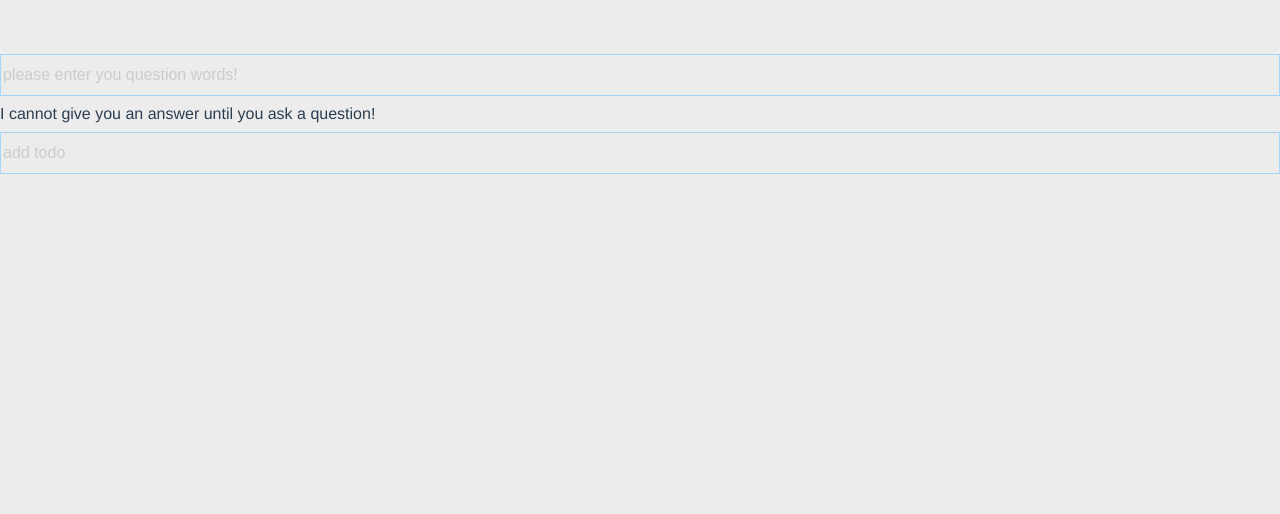
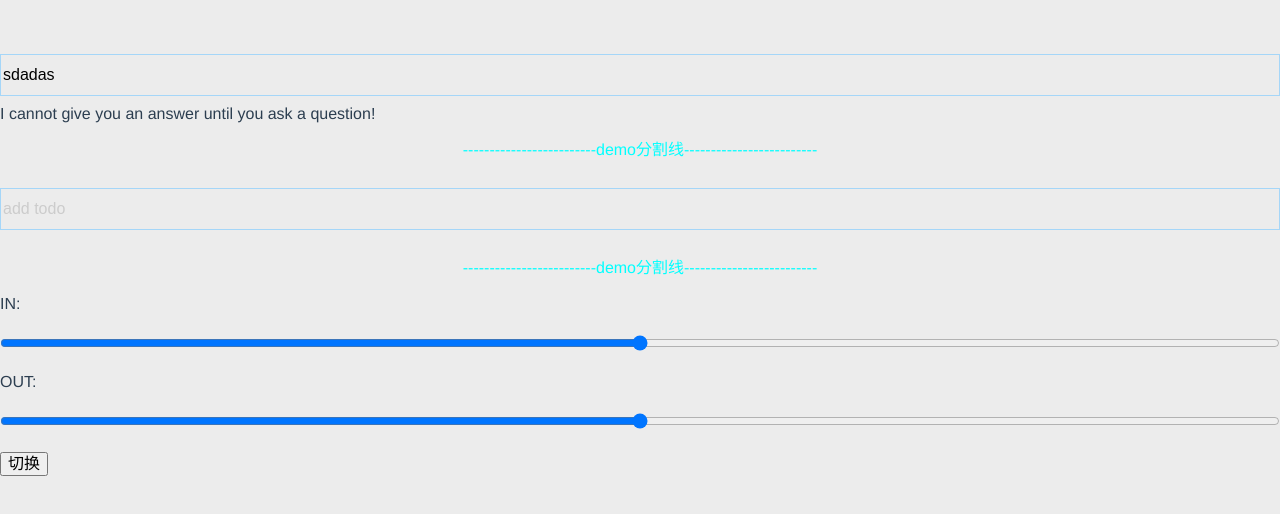
Before and after one commit to Cjavaer/cue-practice, a Vue app: page /demo in a window 1280 px wide. Shown: the top 514 px of the page. Built offline with nearby package versions, Linux system fonts and the light colour scheme.

Commit message:
demo 优化

```diff
--- a/src/components/common/plugin/toast.js
+++ b/src/components/common/plugin/toast.js
@@ -23,9 +23,7 @@ showToast.install = (Vue , options) => {
                 instance.$refs.baseLayer.mount = false;
             }
         })
-        if(instance.$refs.baseLayer.mount){
-            document.body.appendChild(instance.$el);
-        }
+        document.body.appendChild(instance.$el);
         instance.$refs.baseLayer.visiable = true;
         setTimeout(()=>{
             instance.close();
--- a/src/components/common/ui/uiBaseLayer.vue
+++ b/src/components/common/ui/uiBaseLayer.vue
@@ -3,7 +3,6 @@
       name="custom-animation"
       enter-active-class="animated flipInX"
       leave-active-class="animated flipOutX"
-      :duration="2500"
       >
     <div class="ui-base-layer" v-if="visiable">
       <slot></slot>
--- a/src/components/demo/todoItem.vue
+++ b/src/components/demo/todoItem.vue
@@ -3,7 +3,7 @@
     <li class="todolist">
         <i icon="success" @click="todoComplete" v-if="complete"></i>
         <i icon="circle" @click="todoComplete" v-else></i>
-      <span class="todoitem" :class="{completed:complete}">{{todo.item}}</span>
+      <span class="todoitem" :class="{completed:complete}">{{todo.item | upperCaseInput}}</span>
       <i icon="e_radio" v-if="complete"></i>
       <i icon="close" @click="deletTodoItem" v-else></i>
     </li>
@@ -17,6 +17,12 @@ export default {
   data(){
     return {
       complete:false
+    }
+  },
+  filters:{//过滤器
+    upperCaseInput(value){
+      if(!value) return ''
+      return value.toUpperCase();
     }
   },
   computed:{
--- a/src/pages/demo.vue
+++ b/src/pages/demo.vue
@@ -1,7 +1,8 @@
 <template>
   <div class="page-demo">
-    <input type="text" v-model="question" placeholder="please enter you question words!">
+    <input type="text" v-model="question" placeholder="please enter you question words!" v-detect>
     <span class="answer">{{ answer }}</span>
+    <p style="color:#0ff;text-align:center;margin:20px 0;">-------------------------demo分割线-------------------------</p>
     <input type="text" v-model="todoItem" placeholder="add todo" @keyup.enter="addTodo"/>
     <ul>
       <demo-todo-item
@@ -11,6 +12,20 @@
         @todoItemCallback="deleteTodoItem(index)">
       </demo-todo-item>
     </ul>
+    <p style="color:#0ff;text-align:center;margin:20px 0;">-------------------------demo分割线-------------------------</p>
+    <div class="dynamic-fade-demo">
+      IN: <input type="range" v-model="fadeInDuration" min="0" :max="maxFadeDuration">
+      OUT: <input type="range" v-model="fadeOutDuration" min="0" :max="maxFadeDuration">
+      <transition
+        :css="false"
+        @before-enter="beforeEnter"
+        @enter="enter"
+        @leave="leave"
+      >
+        <p v-show="show" v-cloak>demo</p>
+      </transition>
+      <button @click="toggle">切换</button>
+    </div>
   </div>
 </template>
 <script>
@@ -29,15 +44,29 @@ export default {
       nextId:0,
       todoItem:'',
       answer:'I cannot give you an answer until you ask a question!',
-      question:'',
+      question:'sdadas',
       testModel:new GitHubUserModel(),
-      apiUrl:''
+      apiUrl:'',
+      show:true,
+      fadeInDuration:1000,
+      fadeOutDuration:1000,
+      maxFadeDuration:2000
+    }
+  },
+  directives:{
+    detect:{
+      inserted(el){
+      }
     }
   },
   watch:{
     question(newQuestion){
       this.answer = "Waiting for you to stop typing...";
       this.getAnswer();
+    },
+    fadeInDuration(newInDuration){
+    },
+    fadeOutDuration(newOutDuration){
     }
   },
   beforeCreate(){
@@ -55,6 +84,8 @@ export default {
   mounted(){
     // console.log(this.answer,'m');
     // console.log(this.$el,'m');
+    console.log(this);
+    this.show = false;
     this.apiUrl = this.testModel.url;
   },
   updated(){
@@ -98,6 +129,20 @@ export default {
         this.answer =e.name;
       }
 
+    },
+    beforeEnter(el){
+      console.log(el)
+    },
+    enter(el,done){
+      console.log(el)
+      done();
+    },
+    leave(el,done){
+      console.log(el)
+      done();
+    },
+    toggle(){
+      this.show = !this.show;
     }
   }
 }
```
Also changed, not shown: 1 other file (tests, documents, lock files or other folders).
